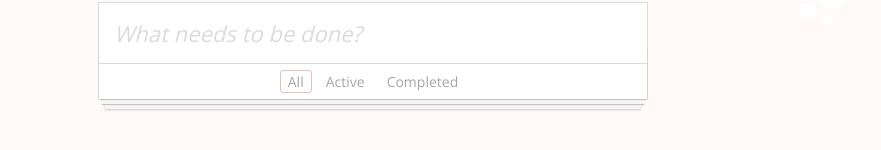
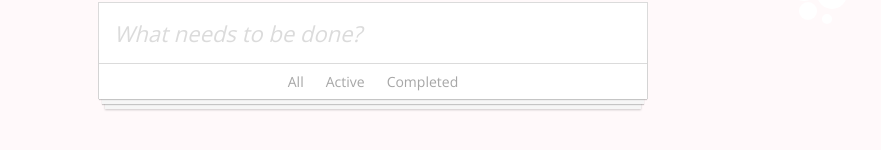
Before and after one commit to mil0serdnaya/to-do-list, a React (Create React App) app: page / in a window 1280 px wide. Shown: the part 312-462 px from the top of the page, without its empty margins (267-1148 px from the left). Built offline with nearby package versions, Linux system fonts and the light colour scheme.

Commit message:
getting filter from ls

```diff
--- a/src/components/ListFilter/ListFilter.js
+++ b/src/components/ListFilter/ListFilter.js
@@ -5,7 +5,7 @@ import { setVisibilityFilter } from '../../redux/toDoSlice';
 
 export const ListFilter = () => {
   const dispatch = useDispatch();
-  const VISIBILITY_FILTER = useSelector(state => state.toDoList.VISIBILITY_FILTER);
+  const visibilityFilter = useSelector(state => state.toDoList.visibilityFilter);
 
   const handleClick = (event) => {
     dispatch(
@@ -15,9 +15,18 @@ export const ListFilter = () => {
 
   return(
     <footer className="list-filter">
-      <button onClick={handleClick} value="ALL" className={`list-filter__btn  ${ VISIBILITY_FILTER === 'ALL' ? 'list-filter__btn--active':''}`}>All</button>
-      <button onClick={handleClick} value="ACTIVE" className={`list-filter__btn ${ VISIBILITY_FILTER === 'ACTIVE' ? 'list-filter__btn--active':''}`}>Active</button>
-      <button onClick={handleClick} value="COMPLETED" className={`list-filter__btn ${ VISIBILITY_FILTER === 'COMPLETED' ? 'list-filter__btn--active':''}`}>Completed</button>
+      <button onClick={handleClick}
+              value="ALL"
+              className={`list-filter__btn ${ visibilityFilter === 'ALL' ? 'list-filter__btn--active':''}`}>
+              All</button>
+      <button onClick={handleClick}
+              value="ACTIVE"
+              className={`list-filter__btn ${ visibilityFilter === 'ACTIVE' ? 'list-filter__btn--active':''}`}>
+              Active</button>
+      <button onClick={handleClick}
+              value="COMPLETED"
+              className={`list-filter__btn ${ visibilityFilter === 'COMPLETED' ? 'list-filter__btn--active':''}`}>
+              Completed</button>
     </footer>
   )
 }
--- a/src/components/ToDoList/ToDoList.js
+++ b/src/components/ToDoList/ToDoList.js
@@ -8,7 +8,7 @@ import { ListFilter } from '../ListFilter/ListFilter';
 export const ToDoList = () => {
   const dispatch = useDispatch();
 
-  const VISIBILITY_FILTER = useSelector(state => state.toDoList.VISIBILITY_FILTER);
+  const visibilityFilter = useSelector(state => state.toDoList.visibilityFilter);
   const allToDoItems = useSelector(state => state.toDoList.toDoItems);
   const completedToDos = useSelector(state => state.toDoList.toDoItems.filter((toDo) => toDo.completed));
   const activeToDos = useSelector(state => state.toDoList.toDoItems.filter((toDo) => !toDo.completed));
@@ -26,12 +26,12 @@ export const ToDoList = () => {
     dispatch(
       setLocalStorage()
     )
-  }, [allToDoItems, VISIBILITY_FILTER]); // eslint-disable-line react-hooks/exhaustive-deps
+  }, [allToDoItems, visibilityFilter]); // eslint-disable-line react-hooks/exhaustive-deps
 
   return (
     <section className="to-do-list">
       <ul>
-        { VISIBILITY_FILTER === 'ALL' &&
+        { visibilityFilter === 'ALL' &&
           allToDoItems.map((toDo) => (
             <ToDoItem
               key={toDo.id}
@@ -40,7 +40,7 @@ export const ToDoList = () => {
               completed={toDo.completed} />
           ))
         }
-        { VISIBILITY_FILTER === 'COMPLETED' &&
+        { visibilityFilter === 'COMPLETED' &&
           completedToDos.map((toDo) => (
             <ToDoItem
               key={toDo.id}
@@ -49,7 +49,7 @@ export const ToDoList = () => {
               completed={toDo.completed} />
           ))
         }
-        { VISIBILITY_FILTER === 'ACTIVE' &&
+        { visibilityFilter === 'ACTIVE' &&
           activeToDos.map((toDo) => (
             <ToDoItem
               key={toDo.id}
--- a/src/redux/toDoSlice.js
+++ b/src/redux/toDoSlice.js
@@ -4,7 +4,7 @@ export const toDoSlice = createSlice({
   name: 'toDoList',
   initialState: {
     toDoItems: [],
-    VISIBILITY_FILTER: 'ALL'
+    visibilityFilter: ''
   },
   reducers: {
     addToDo: (state, action) => {
@@ -31,9 +31,10 @@ export const toDoSlice = createSlice({
     },
     setInitialState: (state, action) => {
       state.toDoItems = action.payload.toDoItems;
+      state.visibilityFilter = action.payload.visibilityFilter;
     },
     setVisibilityFilter: (state, action) => {
-      state.VISIBILITY_FILTER = action.payload;
+      state.visibilityFilter = action.payload;
     }
   }
 });
```
